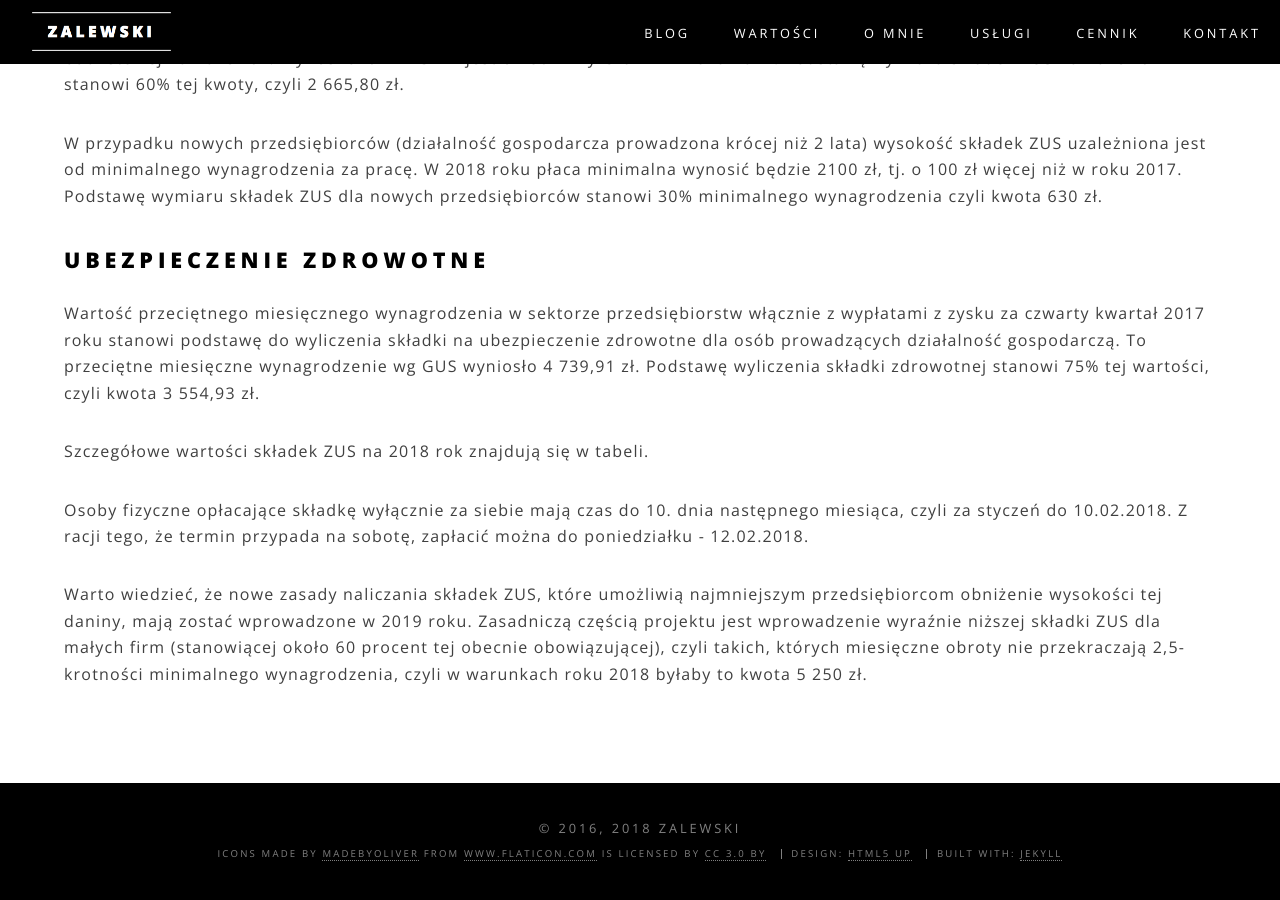
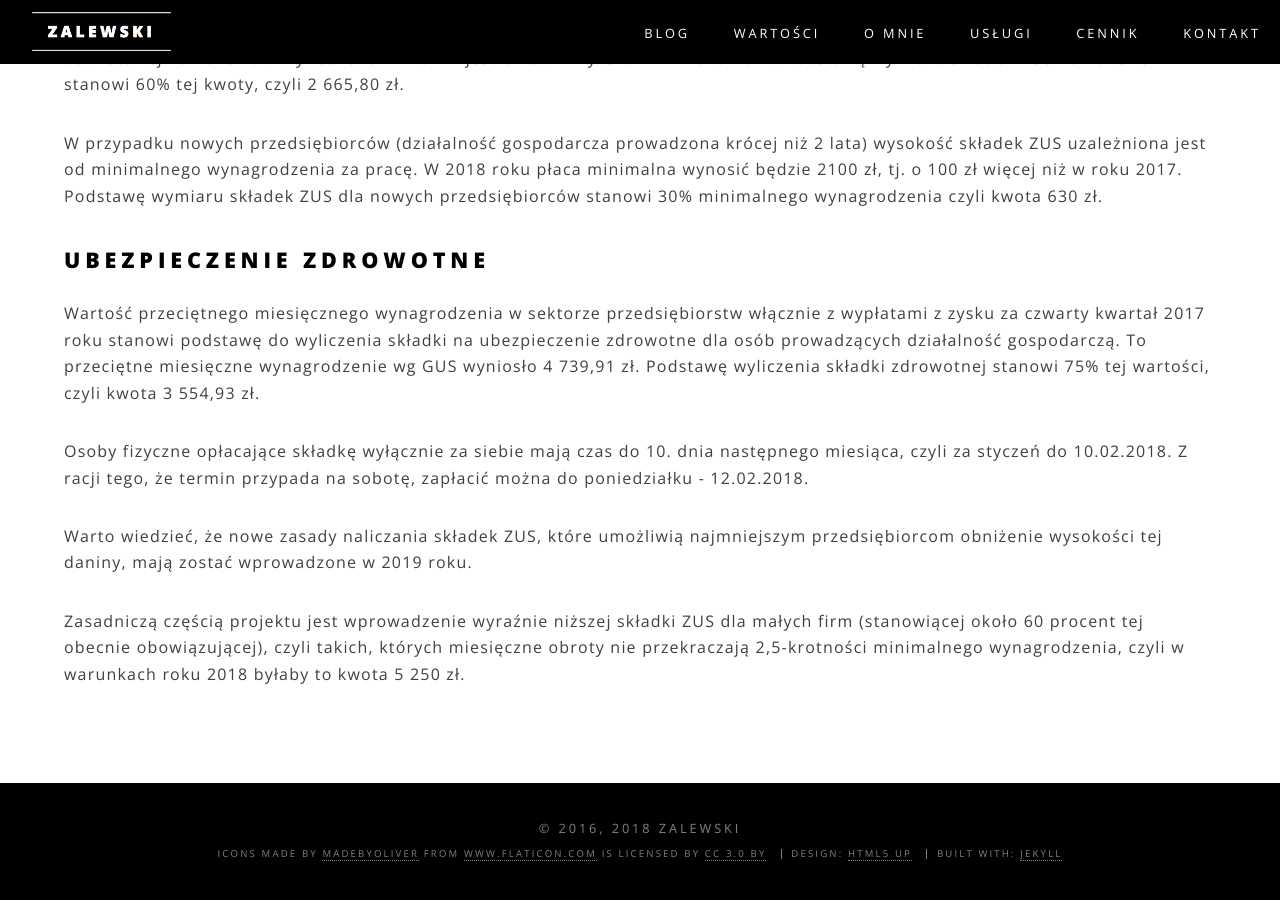
Before and after one commit to zalewskifinance/zalewskifinance.github.io, a Jekyll site: the page built from _posts/2018-01-31-Wyższe-składki-ZUS.md, in a window 1280 px wide and 900 px high, scrolled down 652 px. Built offline with Jekyll 4.4.1, drawn with Linux system fonts in a browser that asks for light colours.

Commit message:
Update 2018-01-31-Wyższe-składki-ZUS.md

```diff
--- a/_posts/2018-01-31-Wyższe-składki-ZUS.md
+++ b/_posts/2018-01-31-Wyższe-składki-ZUS.md
@@ -22,9 +22,8 @@ W przypadku nowych przedsiębiorców (działalność gospodarcza prowadzona kró
 Wartość przeciętnego miesięcznego wynagrodzenia w sektorze przedsiębiorstw włącznie z wypłatami z zysku za czwarty kwartał 2017 roku stanowi podstawę do wyliczenia składki na ubezpieczenie zdrowotne dla osób prowadzących działalność gospodarczą. To przeciętne miesięczne wynagrodzenie wg GUS wyniosło 4 739,91 zł.
 Podstawę wyliczenia składki zdrowotnej stanowi 75% tej wartości, czyli kwota 3 554,93 zł.
 
-Szczegółowe wartości składek ZUS na 2018 rok znajdują się w tabeli.
-
 Osoby fizyczne opłacające składkę wyłącznie za siebie mają czas do 10. dnia następnego miesiąca, czyli za styczeń do 10.02.2018. Z racji tego, że termin przypada na sobotę, zapłacić można do poniedziałku - 12.02.2018.
 
 Warto wiedzieć, że nowe zasady naliczania składek ZUS, które umożliwią najmniejszym przedsiębiorcom obniżenie wysokości tej daniny, mają zostać wprowadzone w 2019 roku.
+
 Zasadniczą częścią projektu jest wprowadzenie wyraźnie niższej składki ZUS dla małych firm (stanowiącej około 60 procent tej obecnie obowiązującej), czyli takich, których miesięczne obroty nie przekraczają 2,5-krotności minimalnego wynagrodzenia, czyli w warunkach roku 2018 byłaby to kwota 5 250 zł.
```
